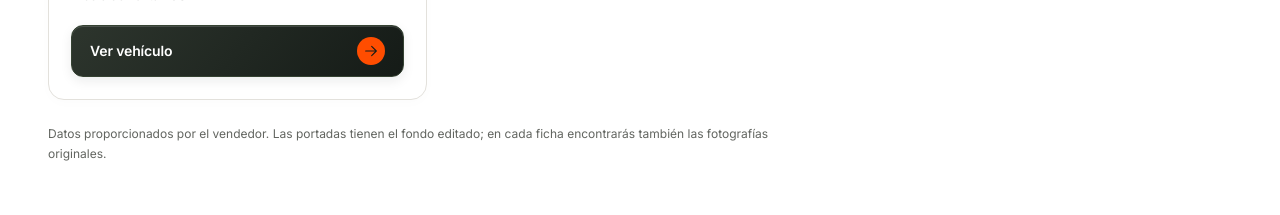
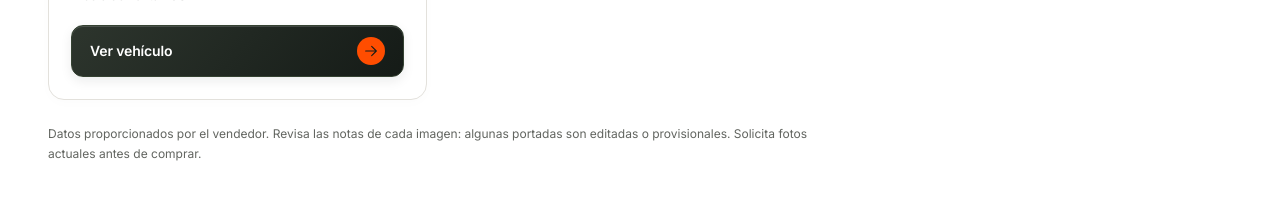
Before and after one commit to dealerpasss-jpg/PAGINA-WEB-LANDING-, a Next.js app: page /vehiculos in a window 1280 px wide. Shown: the part 2500-2715 px from the top of the page. Built offline with nearby package versions, Linux system fonts and the light colour scheme.

Commit message:
Clarify provisional catalogue image disclosure

```diff
--- a/components/VehicleExplorer.tsx
+++ b/components/VehicleExplorer.tsx
@@ -40,6 +40,6 @@ export default function VehicleExplorer({ vehicles }: { vehicles: CatalogueVehic
       <p className={styles.resultCount} role="status" aria-live="polite" aria-atomic="true">{filtered ? `${matches.length} de ${vehicles.length} vehículos` : `${matches.length} vehículos`}{(filtered || filters.sort !== 'featured') && <button data-dp-button="quiet" type="button" onClick={reset}>Restablecer</button>}</p>
     </div>
     {matches.length ? <VehicleCards vehicles={matches} priority search={catalogueQuery(params)} /> : <div className={styles.emptyResults}><span className={styles.eyebrow}>SIN COINCIDENCIAS</span><h3>Probemos con otra búsqueda.</h3><p>No hay vehículos que coincidan con estos filtros. Prueba otra marca, un modelo o un año.</p><button data-dp-button="primary" type="button" onClick={reset}>Ver todo el inventario <ArrowIcon direction="right" /></button></div>}
-    <p className={styles.catalogueNote}>Datos proporcionados por el vendedor. Las portadas tienen el fondo editado; en cada ficha encontrarás también las fotografías originales.</p>
+    <p className={styles.catalogueNote}>Datos proporcionados por el vendedor. Revisa las notas de cada imagen: algunas portadas son editadas o provisionales. Solicita fotos actuales antes de comprar.</p>
   </section>;
 }
```
Also changed, not shown: 1 other file (tests, documents, lock files or other folders).
